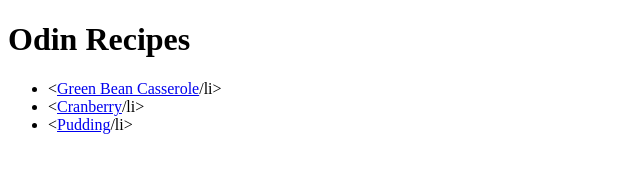
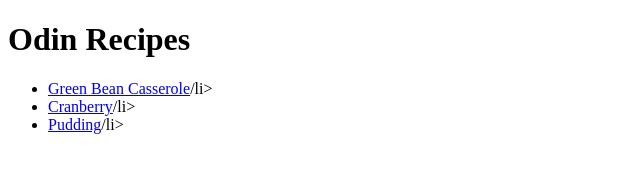
Before and after one commit to d3cfd9/odin-receipes, a plain HTML site: page index.html in a window 1280 px wide. Shown: the whole page, without its empty margins (0-640 px from the left). Drawn offline with Linux system fonts and the light colour scheme.

Commit message:
modify index.html

```diff
--- a/index.html
+++ b/index.html
@@ -5,9 +5,9 @@
     <h1>Odin Recipes</h1>
 
     <ul>
-      <li><<a href="recipes/casserole.html">Green Bean Casserole</a>/li>
-      <li><<a href="recipes/cranberry.html">Cranberry</a>/li>
-      <li><<a href="recipes/pudding.html">Pudding</a>/li>
+      <li><a href="recipes/casserole.html">Green Bean Casserole</a>/li>
+      <li><a href="recipes/cranberry.html">Cranberry</a>/li>
+      <li><a href="recipes/pudding.html">Pudding</a>/li>
       </ul>
 
   </body>
```
